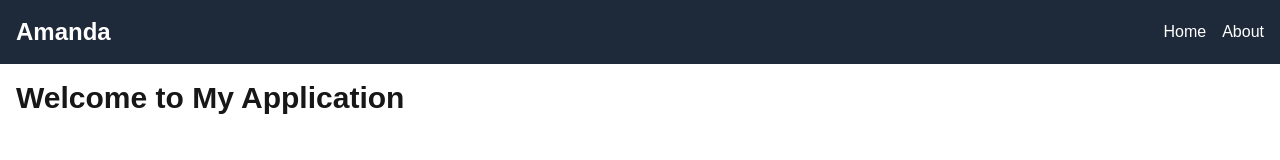
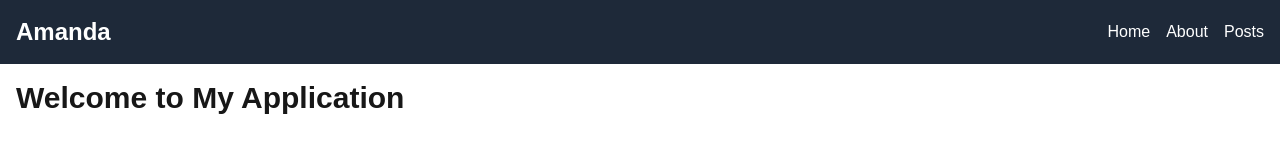
Before and after one commit to ama-lyn/alx-project-0x02-setup, a Next.js app in the folder alx-project-0x02/: page / in a window 1280 px wide. Shown: the top 160 px of the page. Built offline with nearby package versions, Linux system fonts and the light colour scheme.

Commit message:
Navigation

```diff
--- a/alx-project-0x02/components/layout/Header.tsx
+++ b/alx-project-0x02/components/layout/Header.tsx
@@ -7,13 +7,20 @@ const Header: React.FC = () => {
         <h1 className="text-2xl font-bold">Amanda</h1>
         <nav>
           <ul className="flex space-x-4">
-            <li className='hover:text-yellow-400 cursor:pointer'>
-              <Link href="/home" className='cursor:pointer'/>
-              Home
+            <li className="hover:text-yellow-400 cursor:pointer">
+              <Link href="/home">
+                Home
+              </Link>
             </li>
             <li className="hover:text-yellow-400 cursor:pointer">
-              <Link href="/about" className='cursor:pointer'/>
-              About
+              <Link href="/about">
+                About
+              </Link>
+            </li>
+            <li className="hover:text-yellow-400 cursor:pointer">
+              <Link href="/posts">
+                Posts
+              </Link>
             </li>
           </ul>
         </nav>
--- /dev/null
+++ b/alx-project-0x02/pages/posts.tsx
@@ -0,0 +1,12 @@
+import Header from '@/components/layout/Header';
+
+const Posts: React.FC = () => {
+    return(
+        <div>
+            <Header/>
+
+        </div>
+    );
+}
+
+export default Posts;
```
